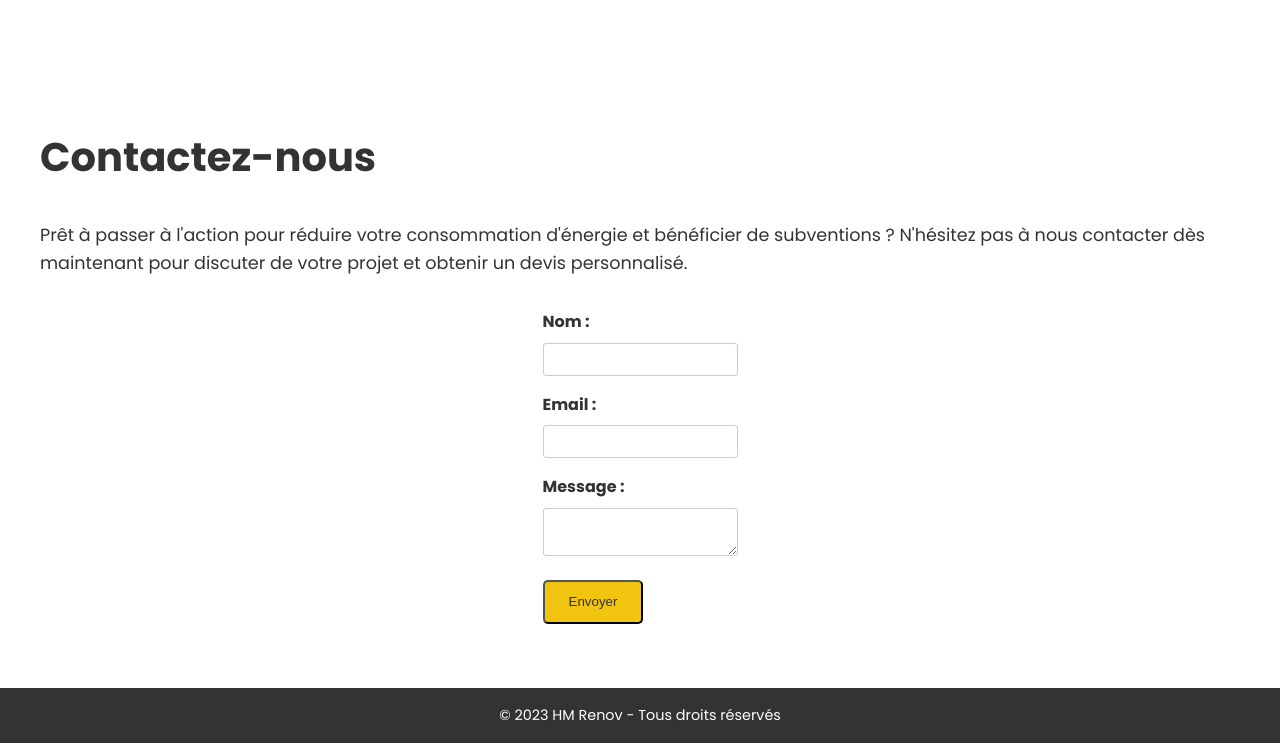
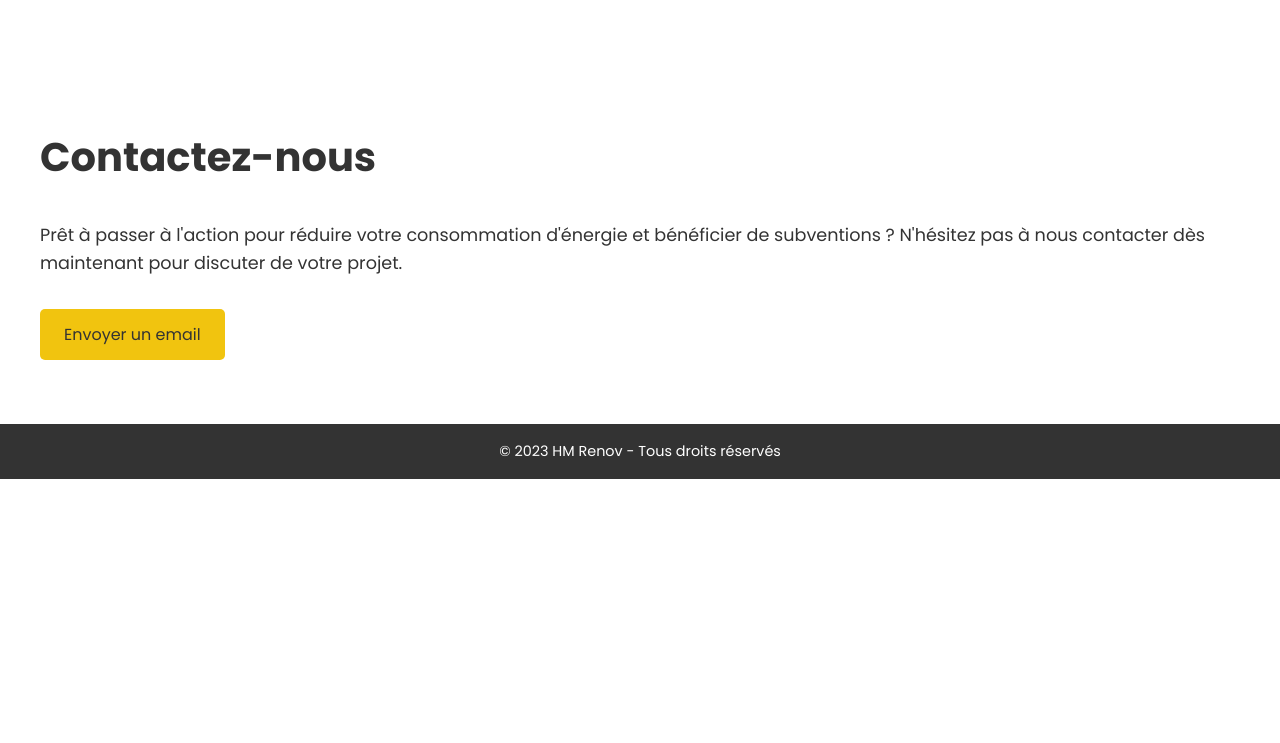
Before and after one commit to ai-joe-git/HM-renov, a plain HTML site: page index.html in a window 1280 px wide. Shown: the part 2130-2873 px from the top of the page. After the commit the page ends 2609 px from the top, so only its background shows below. Drawn offline with Linux system fonts and the light colour scheme.

Commit message:
Update index.html

```diff
--- a/index.html
+++ b/index.html
@@ -75,22 +75,8 @@
     <section id="contact" class="section">
       <div class="section-container">
         <h2 class="section-title">Contactez-nous</h2>
-        <p class="section-text">Prêt à passer à l'action pour réduire votre consommation d'énergie et bénéficier de subventions ? N'hésitez pas à nous contacter dès maintenant pour discuter de votre projet et obtenir un devis personnalisé.</p>
-        <form class="contact-form">
-          <div class="form-group">
-            <label for="nom" class="form-label">Nom :</label>
-            <input type="text" id="nom" name="nom" class="form-input" required>
-          </div>
-          <div class="form-group">
-            <label for="email" class="form-label">Email :</label>
-            <input type="email" id="email" name="email" class="form-input" required>
-          </div>
-          <div class="form-group">
-            <label for="message" class="form-label">Message :</label>
-            <textarea id="message" name="message" class="form-textarea" required></textarea>
-          </div>
-          <button type="submit" class="btn">Envoyer</button>
-        </form>
+        <p class="section-text">Prêt à passer à l'action pour réduire votre consommation d'énergie et bénéficier de subventions ? N'hésitez pas à nous contacter dès maintenant pour discuter de votre projet.</p>
+        <a href="mailto:contact@hm-renov.pro" class="btn">Envoyer un email</a>
       </div>
     </section>
   </main>
```
